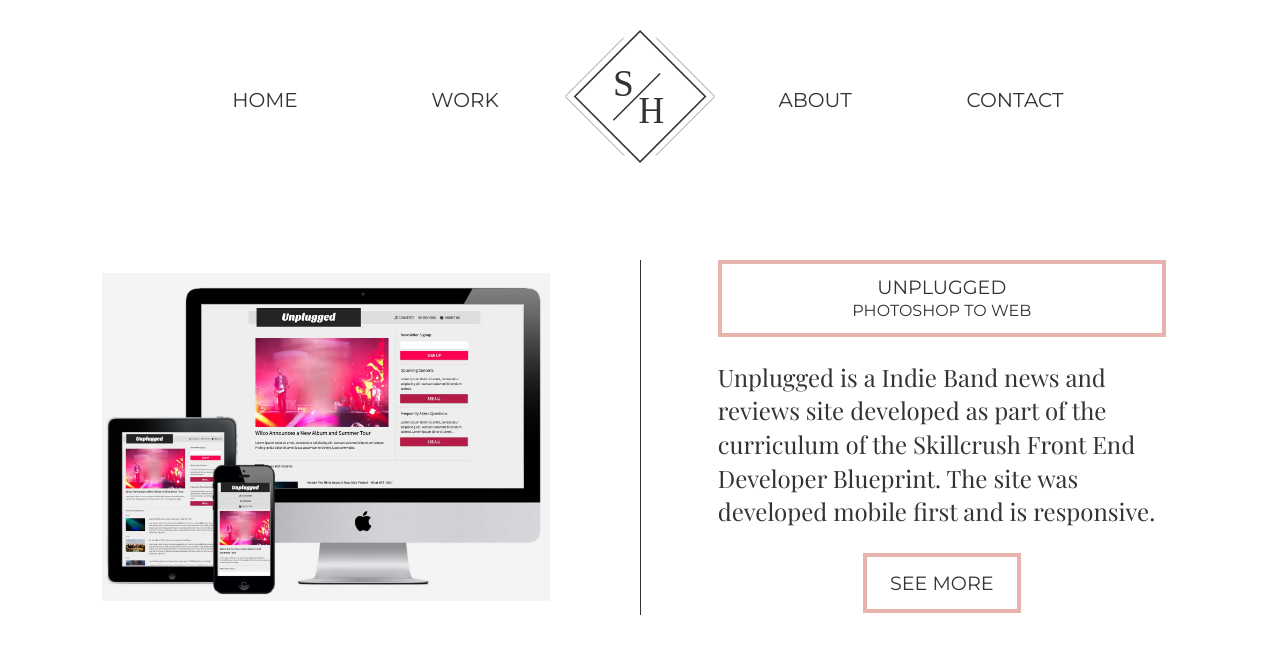
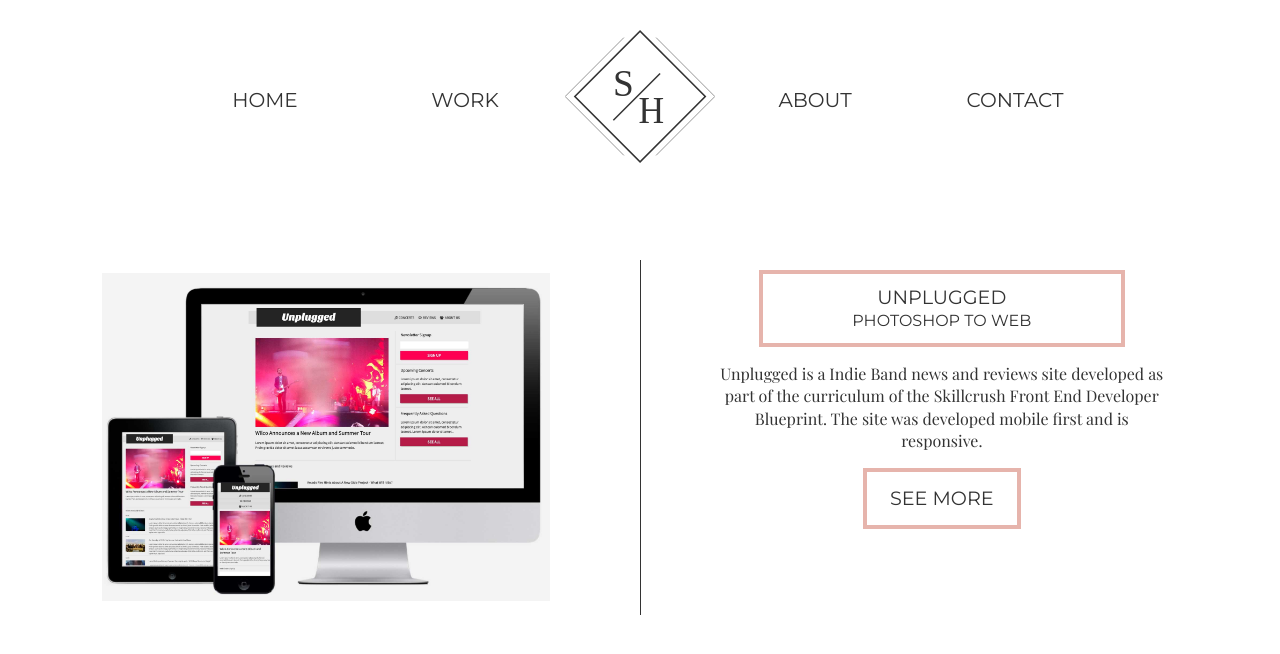
Before and after one commit to skiddhubbard/skiddhubbard.github.io, a Jekyll site: the page built from work.html, in a window 1280 px wide. Shown: the top 654 px of the page. Built offline with Jekyll 4.4.1, drawn with Linux system fonts in a browser that asks for light colours.

Commit message:
updated font sizes

```diff
--- a/_sass/site/_base.scss
+++ b/_sass/site/_base.scss
@@ -296,6 +296,10 @@
 
   @media (min-width: 768px) {
 
+    h1 {
+      font-size: 1.2em;
+    }
+
     h2 {
       font-size: 1em;
     }
@@ -390,8 +394,12 @@
 
 /***Contact***/
 
+  .fa {
+    font-size: 1.5em;
+  }
+
   .social ul {
-    width: 129px;
+    width: 102px;
   }
 }
 
@@ -525,6 +533,32 @@
 
 /***Work Page***/
 
+.main-work p {
+  text-align: center;
+}
+
+.title-work {
+  width: 80%;
+  border: solid 4px #e6b4ac;
+  margin: 10px auto;
+}
+
+.title-work h1 {
+  width: 100%;
+  text-align: center;
+  margin: 10px auto 0px;
+}
+
+.title-work h2 {
+  width: 100%;
+  text-align: center;
+  margin: 0px auto 10px;
+}
+
+.work-description {
+  width: 80%;
+}
+
 .work-description p {
   font-size: 1em;
 }
@@ -545,9 +579,14 @@
 
   @media (min-width: 768px) {
 
-    .site-description p {
+    .main-detail p {
       font-size: 1em;
     }
+
+    .main-work p {
+      font-size: 1em;
+    }
+
   }
 
   @media (min-width: 1024px) {
@@ -568,6 +607,10 @@
 
     .main-detail p {
       font-size: 1em;
+    }
+
+    .work-description {
+      width: 100%;
     }
 
     .larger {
--- a/work.html
+++ b/work.html
@@ -4,7 +4,7 @@
 <div class="main-work">
   <div class="col-1"><img class="responsive" src="assets/img/unplugged-responsive.jpg"/></div>
   <div class="col-2">
-    <div class="title">
+    <div class="title-work">
       <h1>Unplugged</h1>
       <h2>Photoshop to Web</h2>
     </div>
```
